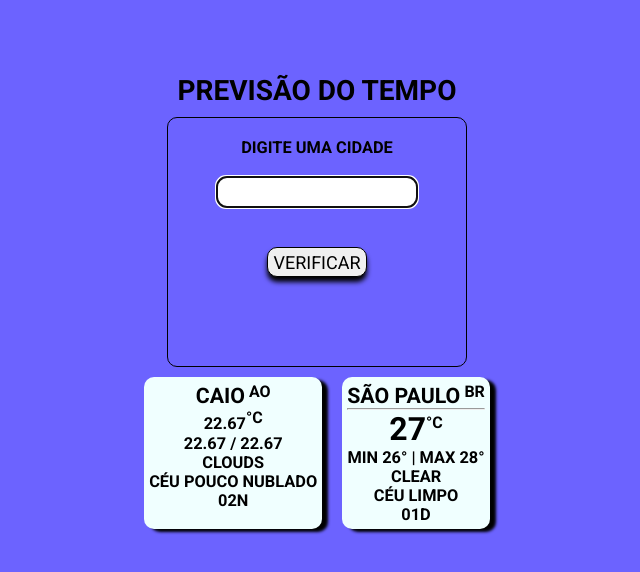
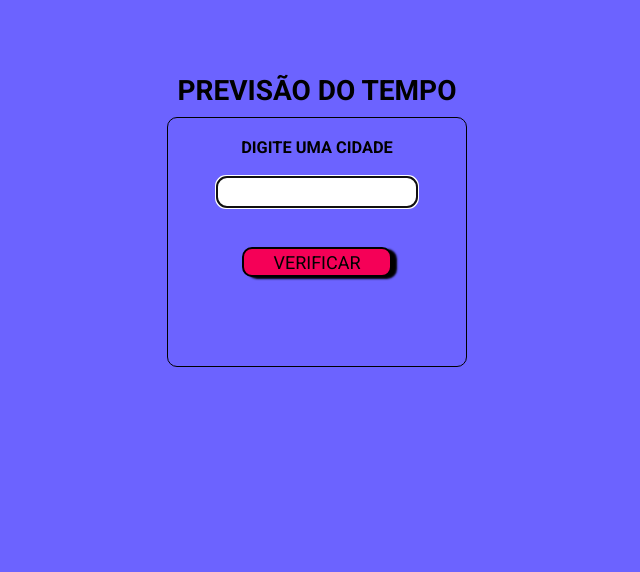
Before and after one commit to CaioHenriqueMachado/TodayIsWeather, a plain HTML site: page index.html in a window 1280 px wide. Shown: the whole page, without its empty margins (323-963 px from the left). Drawn offline with Linux system fonts and the light colour scheme.

Commit message:
arrumando itens

```diff
--- a/css/style.css
+++ b/css/style.css
@@ -53,12 +53,13 @@ input {
 }
 
 button {
-  width: 100px;
+  width: 150px;
   height: 30px;
   margin: 20px 0;
   border-radius: 10px;
-  border: 1px solid black;
-  box-shadow: 0px 5px 5px 0 black;
+  border: 2px solid black;
+  box-shadow: 5px 2px 2px 0 black;
+  background-color: #F50057;
 }
 
 ul {
@@ -88,3 +89,7 @@ sup {
 h3.temp {
   font-size: 24pt;
 }
+
+li img {
+  height: 50px;
+}
--- a/index.html
+++ b/index.html
@@ -16,54 +16,11 @@
     </form>
 
   <div class="result">
-    <ul class="cidades">
-      <li>
-        <h3 class="city-name" data-name="Caio,AO">
-          <span>Caio</span>
-          <sup>AO</sup>
-        </h3>
-        <h3>22.67<sup>°C</sup></h3>
-        <h3>22.67 / 22.67 </h3>
-        <h3>Clouds</h3>
-        <h3>céu pouco nublado</h3>
-        <h3>02n</h3>
-      </li>
-      <li>
-        <h3 class="city-name" data-name="São Paulo,BR">
-          <span>São Paulo</span>
-          <sup>BR</sup>
-        </h3>
-        <hr>
-          <h3 class="temp">27<sup>°C</sup></h3>
-          <h3>MIN 26° | MAX 28° </h3>
-          <h3>Clear</h3>
-          <h3>céu limpo</h3>
-          <h3>01d</h3>
-
-      </li>
-
-    </ul>
+    <ul class="cidades"></ul>
   </div>
   </div>
 
   <script src="./js/script.js"></script>
 
-
-  <!-- <label for="busca">Buscar países</label>
-  <input type="search" id="busca" list="destino">
-
-  <datalist id="destino">
-    <option value="Salvador"></option>
-    <option value="Vitória"></option>
-    <option value="Maceió"></option>
-    <option value="Ceará"></option>
-    <option value="Rio Branco"></option>
-    <option value="Macapa"></option>
-    <option value="Olinda"></option>
-    <option value="Aracaju"></option>
-    <option value="Capitólio"></option>
-    <option value="São Paulo"></option>
-    <option value="Paraty"></option>
-  </datalist> -->
 </body>
 </html>
--- a/js/script.js
+++ b/js/script.js
@@ -23,29 +23,25 @@ form.addEventListener("submit", e => {
     var img = '';
     if (weather[0].icon[1] == 1){
       text = 'CÉU LIMPO';
-      var img = '1.png';
+      var img = '3.jpg';
     }else if(weather[0].icon[1] == 4){
       text = 'NUBLADO';
-      var img = '3.jpg';
+      var img = '1.png';
     }else{
       text = 'POUCO NUBLADO';
       var img = '2.svg';
     }
 
     const conteudo =
-    ` <h2 class="city-name" data-name="${name},${sys.country}">
-      <span>${name}</span>
-      <sup>${sys.country}</sup>
-      <h3>${main.temp}<sup>°C</sup></h3>
-      <h3>${main.temp_min} / ${main.temp_max} </h3>
-      <h3>${text}</h3>
+    ` <h3 class="city-name" data-name="${name},${sys.country}">
+        <span>${name}</span>
+        <sup>${sys.country}</sup>
+      </h3>
+      <hr>
+      <h3 class="temp">${main.temp}<sup>°C</sup></h3>
+      <h3>MIN ${main.temp_min}° | MAX ${main.temp_max}° </h3>
       <img src="./icons/${img}">
-      </h2>`
-
-  // 01n - clear sky
-  // 02n - few clouds
-  // 03n - scattered clouds
-  // 04n - broken  clouds
+      <h3>${text}</h3>`
 
   li.innerHTML = conteudo;
   lista.appendChild(li);
```
